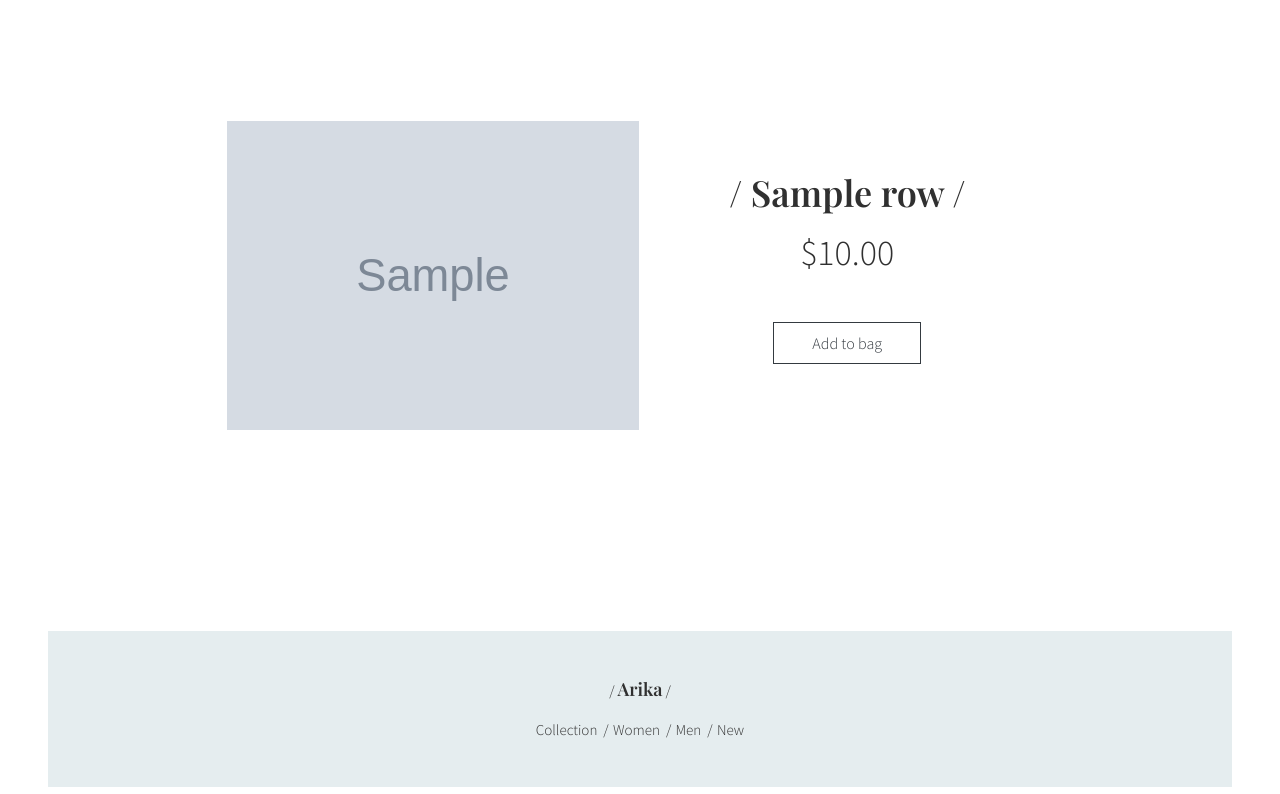
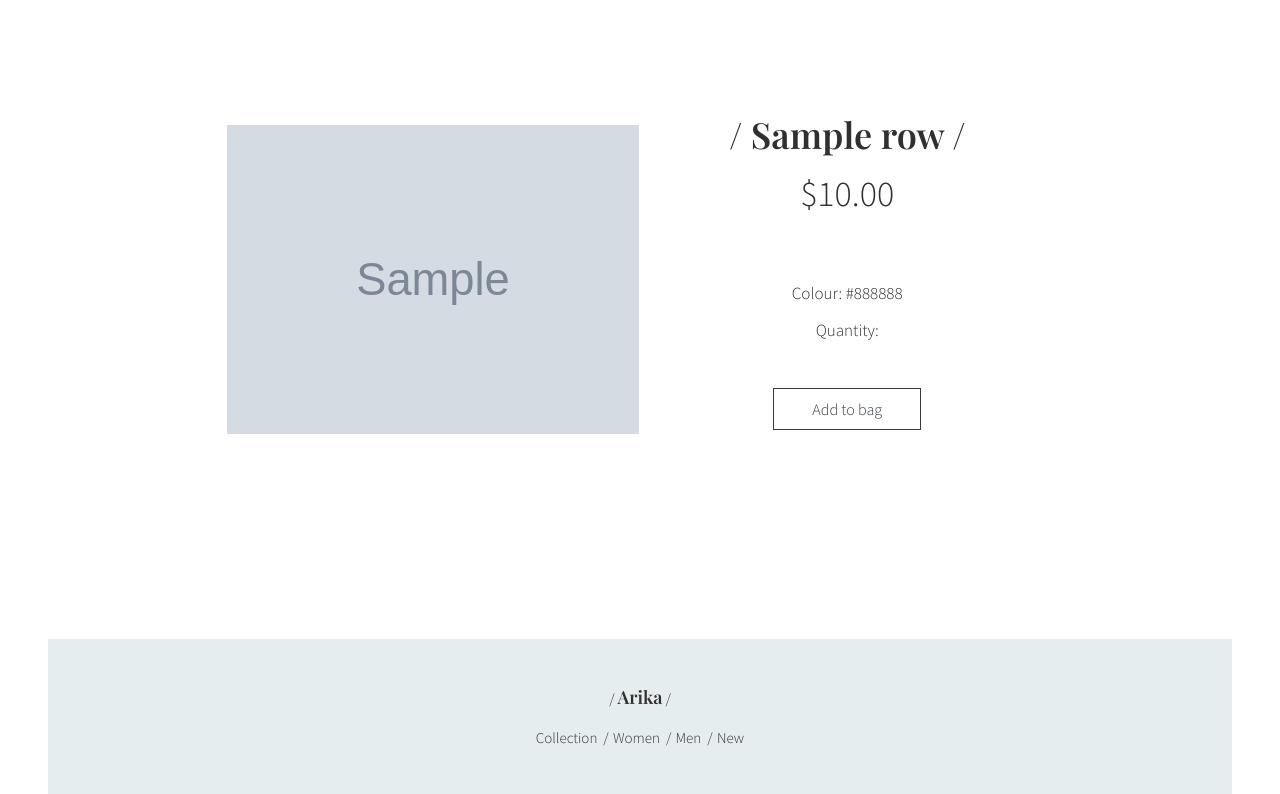
Before and after one commit to aaron-cys/cc-a3, a Flask app: template templates/product.html in a window 1280 px wide. Shown: the part 102-896 px from the top of the page. Run offline with Flask 2, Linux system fonts and the light colour scheme; the template is opened without the code that fills it: most values are stand-ins (such as "Sample title", 1, 10 or a date in 2020); grey boxes marked "Sample" are stand-in pictures; some libraries are stand-ins or nearby versions.

Commit message:
Add product details base

```diff
--- a/app/collection.py
+++ b/app/collection.py
@@ -3,8 +3,6 @@ from botocore.exceptions import ClientError
 from boto3.dynamodb.conditions import Key, Attr
 from decimal import Decimal
 import boto3
-import json
-import logging
 import urllib.request
 from pathlib import Path
 
--- a/static/style.css
+++ b/static/style.css
@@ -92,6 +92,7 @@ h1, h2, h3, h4, h5, a, p, ul, ol, li, label {
   padding: 8px 38px;
   border-radius: 0px;
   margin-top: 2em;
+  font-family: 'Source Sans Pro', sans-serif;
 }
 
 /* Image Styling */
--- a/templates/product.html
+++ b/templates/product.html
@@ -17,6 +17,7 @@
   {% block content %}
 
   <div class="text-center" style="margin-top: 4em; margin-bottom: 10em;">
+    <form method="POST">
       <table class="col-product-table">
         {% for p in product_list %}
           <tr>
@@ -25,12 +26,17 @@
               <div style="margin-top: -5em;">
                 <h1 class="stylised-header">/ {{ p['name'] }} /</p>
                 <p class="mt-1">${{ p['price'] }}.00</p>
-              <a class="btn btn-outline-dark" id="add-btn" href="#">Add to bag</a>
+                <div style="font-size: 17px; margin-top: 4em;">
+                  <p>Colour: {{ p['colour'] }}</p>
+                  <p>Quantity: </p>
+                </div>
+                <input type="submit" class="btn btn-outline-dark" id="add-btn" value="Add to bag" name="add" />
               </div>
             </td>
           </tr>
         {% endfor %}
       </table>
+    </form>
   </div>
 
   <footer>
```
Lines whose indentation alone changed are shown as unchanged.
